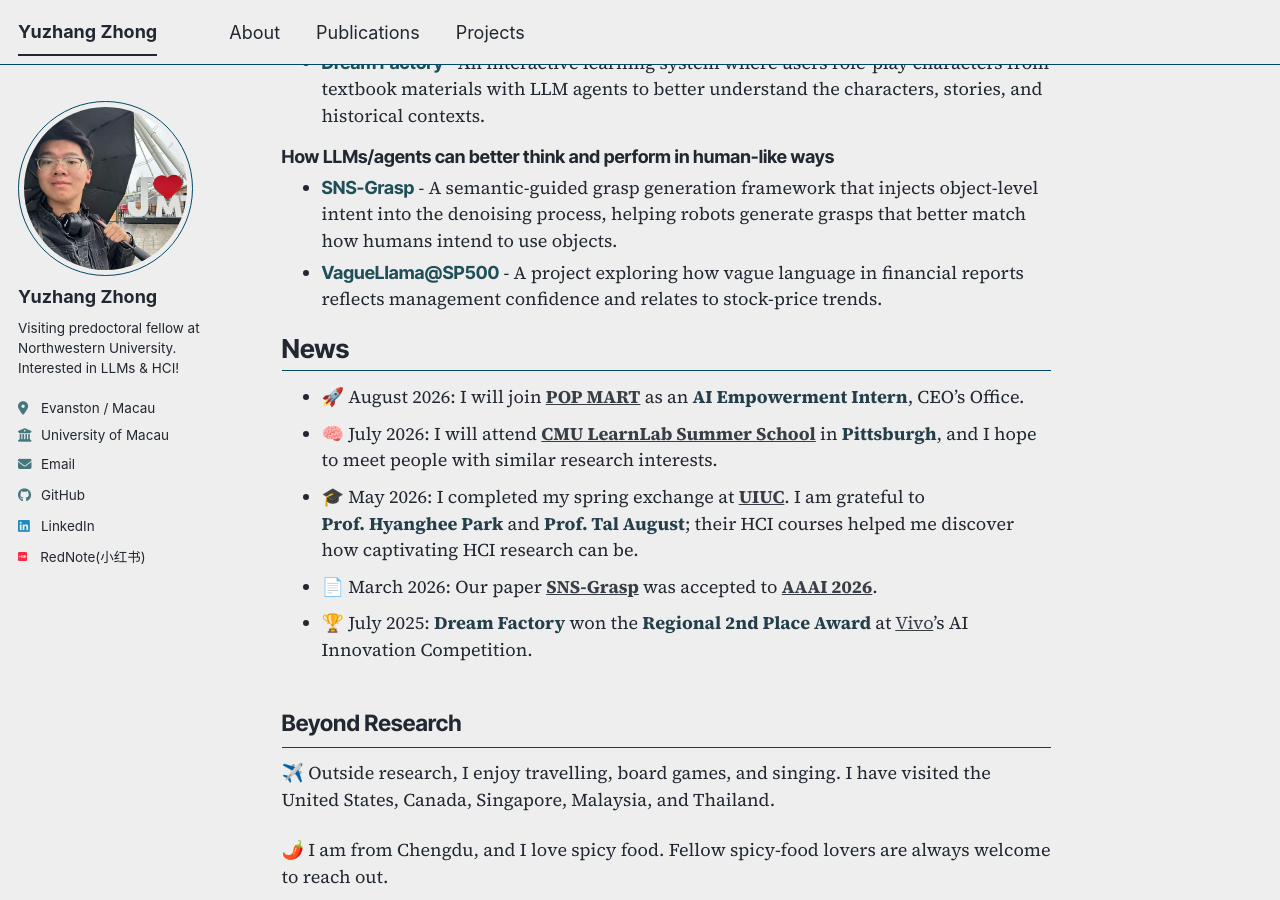
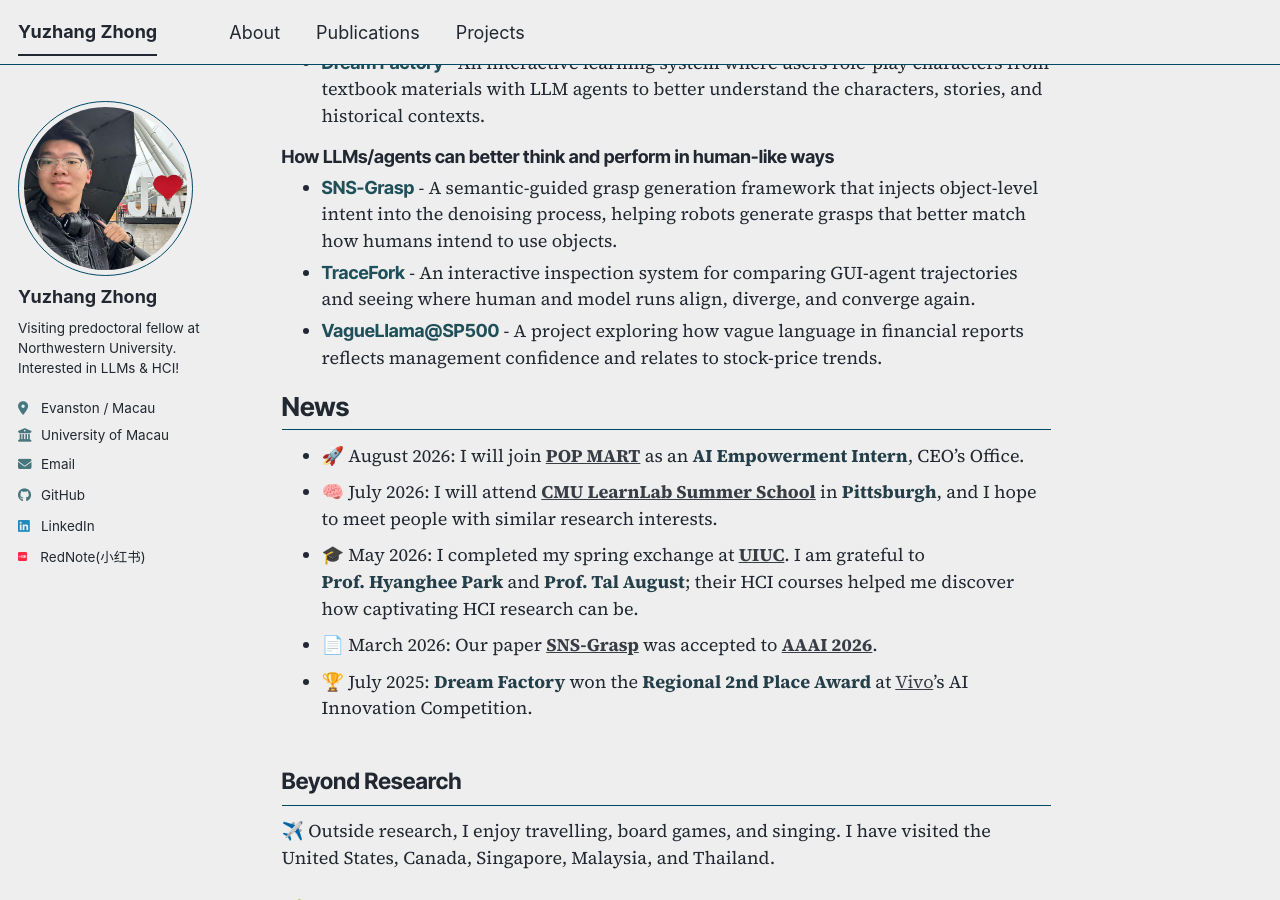
Before and after one commit to yuzhang-zhong/yuzhang-zhong.github.io, a Jekyll site: the page built from _pages/about.md, in a window 1280 px wide and 900 px high, scrolled down 783 px. Built offline with Jekyll 4.4.1, drawn with Linux system fonts in a browser that asks for light colours; comment, search, counter and statistics services are not loaded; a style sheet for code colours, icons or effects is not loaded.

Commit message:
Add TraceFork project

```diff
--- a/_pages/about.md
+++ b/_pages/about.md
@@ -43,6 +43,7 @@ Selected projects I have worked on or am currently developing:
 ### How LLMs/agents can better think and perform in human-like ways
 
 - <span class="project-name">SNS-Grasp</span> - A semantic-guided grasp generation framework that injects object-level intent into the denoising process, helping robots generate grasps that better match how humans intend to use objects.
+- <span class="project-name">TraceFork</span> - An interactive inspection system for comparing GUI-agent trajectories and seeing where human and model runs align, diverge, and converge again.
 - <span class="project-name">VagueLlama@SP500</span> - A project exploring how vague language in financial reports reflects management confidence and relates to stock-price trends.
 
 </section>
```
